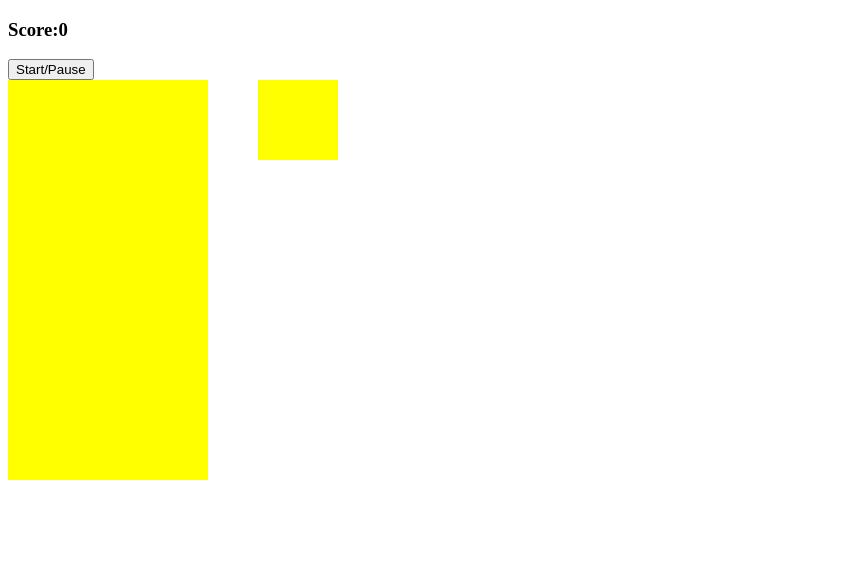
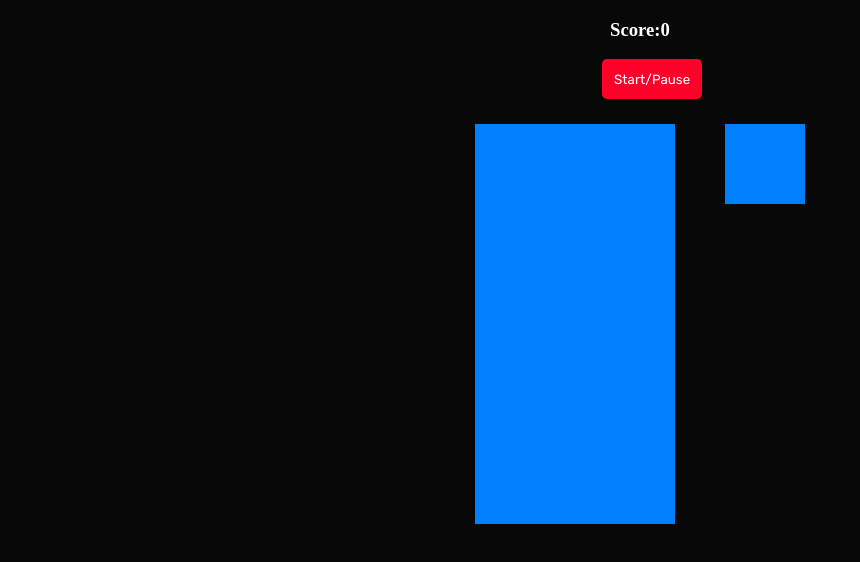
Before and after one commit to LeslieLopez25/Tetris, a plain HTML site: page index.html in a window 1280 px wide. Shown: the whole page, without its empty margins (0-860 px from the left). Drawn offline with Linux system fonts and the light colour scheme.

Commit message:
Changed the css styles of the game

```diff
--- a/styles.css
+++ b/styles.css
@@ -1,13 +1,49 @@
+@import url("https://fonts.googleapis.com/css2?family=Rubik&display=swap");
+
+body {
+    background: rgb(8, 8, 8);
+}
+
+h3,
+span {
+    color: white;
+    display: flex;
+    justify-content: center;
+}
+
+button {
+    position: relative;
+    left: 47%;
+    outline: none;
+    cursor: pointer;
+    border: none;
+    border-radius: 5px;
+    background: rgb(255, 0, 40);
+    width: 100px;
+    height: 40px;
+    font-family: "Rubik",
+        sans-serif;
+    color: white;
+    transition: ease .3s;
+}
+
+button:hover {
+    background: rgb(226, 88, 34);
+    color: rgb(8, 8, 8);
+}
+
 .container {
     display: flex;
+    justify-content: center;
 }
 
 .grid {
     width: 200px;
     height: 400px;
+    margin-top: 25px;
     display: flex;
     flex-wrap: wrap;
-    background-color: yellow;
+    background-color: rgb(0, 127, 255);
 }
 
 .grid div {
@@ -16,16 +52,17 @@
 }
 
 .tetromino {
-    background-color: blue;
+    background-color: rgb(0, 204, 255);
 }
 
 .mini-grid {
     margin-left: 50px;
+    margin-top: 25px;
     width: 80px;
     height: 80px;
     display: flex;
     flex-wrap: wrap;
-    background-color: yellow;
+    background-color: rgb(0, 127, 255);
 }
 
 .mini-grid div {
```
